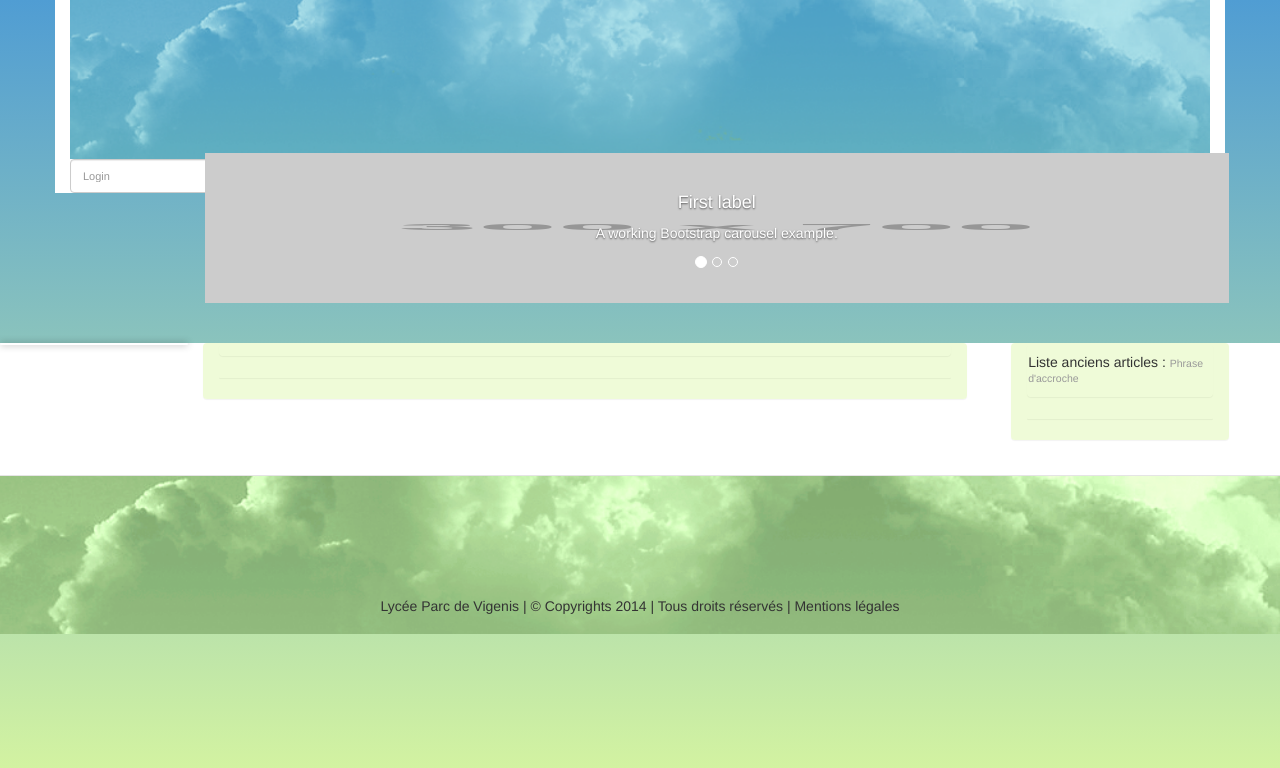
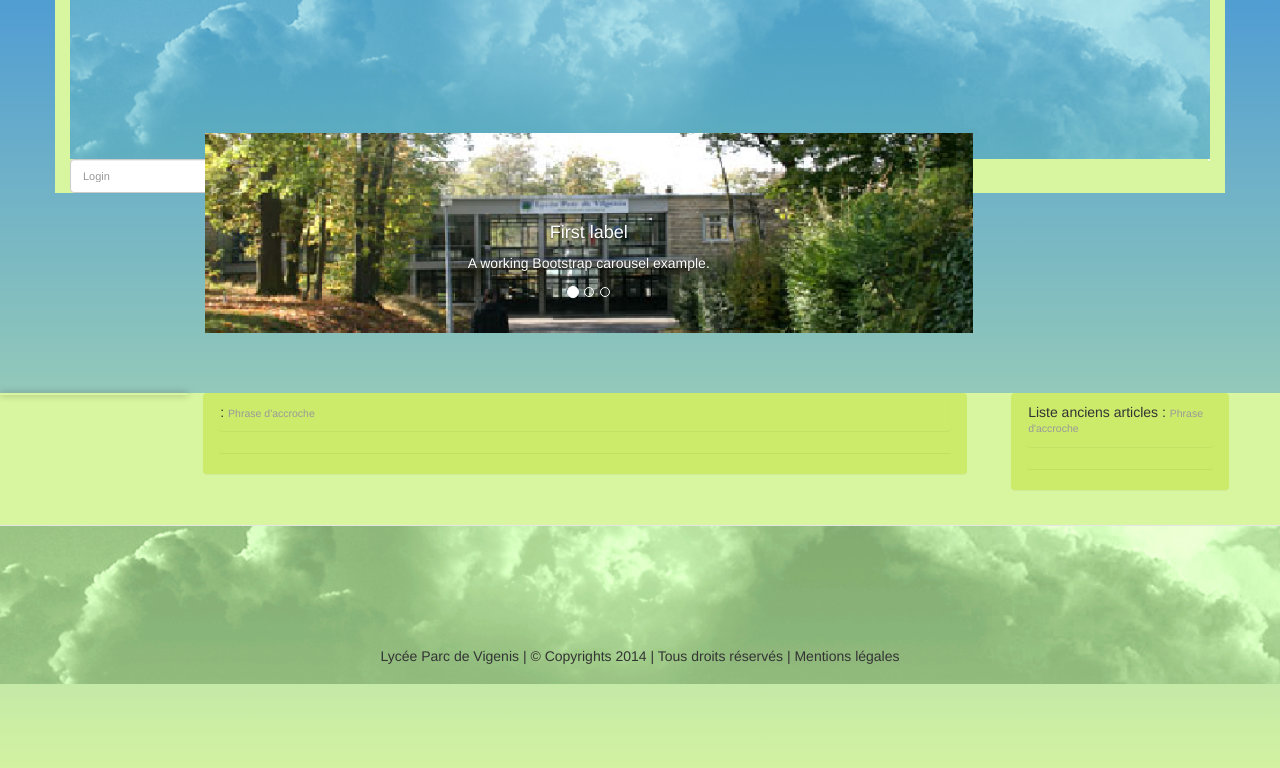
Before and after one commit to Thomas-Maurer/Vilgenis-Cake, a CakePHP app: the page made by app/View/Articles/index.ctp in a window 1280 px wide. Shown: the top 768 px of the page. Run offline with PHP 8.4 and a stand-in for CakePHP, Linux system fonts and the light colour scheme; the template is opened without the code that fills it, so the values that code supplies are empty; grey boxes labelled with a size stand in for pictures from a placeholder-image service; some libraries are stand-ins or nearby versions.

Commit message:
Changement css fond

```diff
--- a/app/View/Articles/index.ctp
+++ b/app/View/Articles/index.ctp
@@ -1,3 +1,4 @@
+
 
 	<?php echo $this->element('article-gauche'); ?>
 <?php echo $this->element('article-droite'); ?>
--- a/app/View/Elements/article-gauche.ctp
+++ b/app/View/Elements/article-gauche.ctp
@@ -1,7 +1,7 @@
 
-<div class="col-xs-9 col-md-6 col-lg-7  panel Article">
+<div class="col-xs-9 col-md-8 col-lg-7  panel Article">
         		<div class="panel"style="background:none">
-                	<h5> <?php echo $articles['article']['TITRE_ARTICLE']; ?> </h5>
+                	<h5> <?php echo $articles['article']['TITRE_ARTICLE']; ?> : <small>Phrase d'accroche</small></h5>
                 </div>
                 <div class="panel" style="background:none">
 						<?php echo $articles['article']['CONTENU_ARTICLE']; ?>
--- a/app/View/Elements/carousel.ctp
+++ b/app/View/Elements/carousel.ctp
@@ -10,21 +10,21 @@
 		</ol>
 		<div class="carousel-inner">
 			<div class="item active">
-              <img src="//placehold.it/300x700" width="100%">
+              <img src="app/webroot/img/vilgenis1.png" width="100%">
 				<div class="carousel-caption">
 					<h4>First label</h4>
 					<p>A working Bootstrap carousel example.</p>
 				</div>
 			</div>
 			<div class="item">
-              <img src="//placehold.it/300x700/662222" width="100%">
+              <img src="app/webroot/img/vilgenis2.png" width="100%">
 				<div class="carousel-caption">
 					<h4>Second label</h4>
 					<p>This is the second slide text.</p>
 				</div>
 			</div>
 			<div class="item">
-				<img src="//placehold.it/300x700/119922" width="100%">
+				<img src="app/webroot/img/vilgenis3.png" width="100%">
 				<div class="carousel-caption">
 					<h4>Third label</h4>
 					<p>Take note of the 'active' and 'slide' classes.</p>
--- a/app/webroot/css/vilgenis.css
+++ b/app/webroot/css/vilgenis.css
@@ -34,7 +34,7 @@ html, body {
 }
 
 .contenuWhite {
-	background: #FFFFFF;
+	background: #d8f69f;
 
 }
 
@@ -57,7 +57,7 @@ html, body {
 
 .Article {
 
-	background: rgba(216,246,159,0.4);
+	background: rgba(185,215,19,0.38);
 
 
 }
@@ -67,10 +67,10 @@ html, body {
 }
 
 .carousel {
-height : 150px;
+height : 200px;
 left : 16%;
-top: -40px;
-width: 80%;
+top: -60px;
+width: 60%;
 }
 /* Since positioning the image, we need to help out the caption */
  .carousel-caption {
@@ -79,7 +79,7 @@ width: 80%;
 /* Declare heights because of positioning of img element */
  .carousel .item {
 
-    height: 150px;
+    height: 200px;
     background-color: #777;
 
 }
@@ -88,7 +88,7 @@ width: 80%;
     top: 0;
     left: 0;
 	width: 100%;
-    height: 150px;
+    height: 200px;
 
 }
 img {
```
